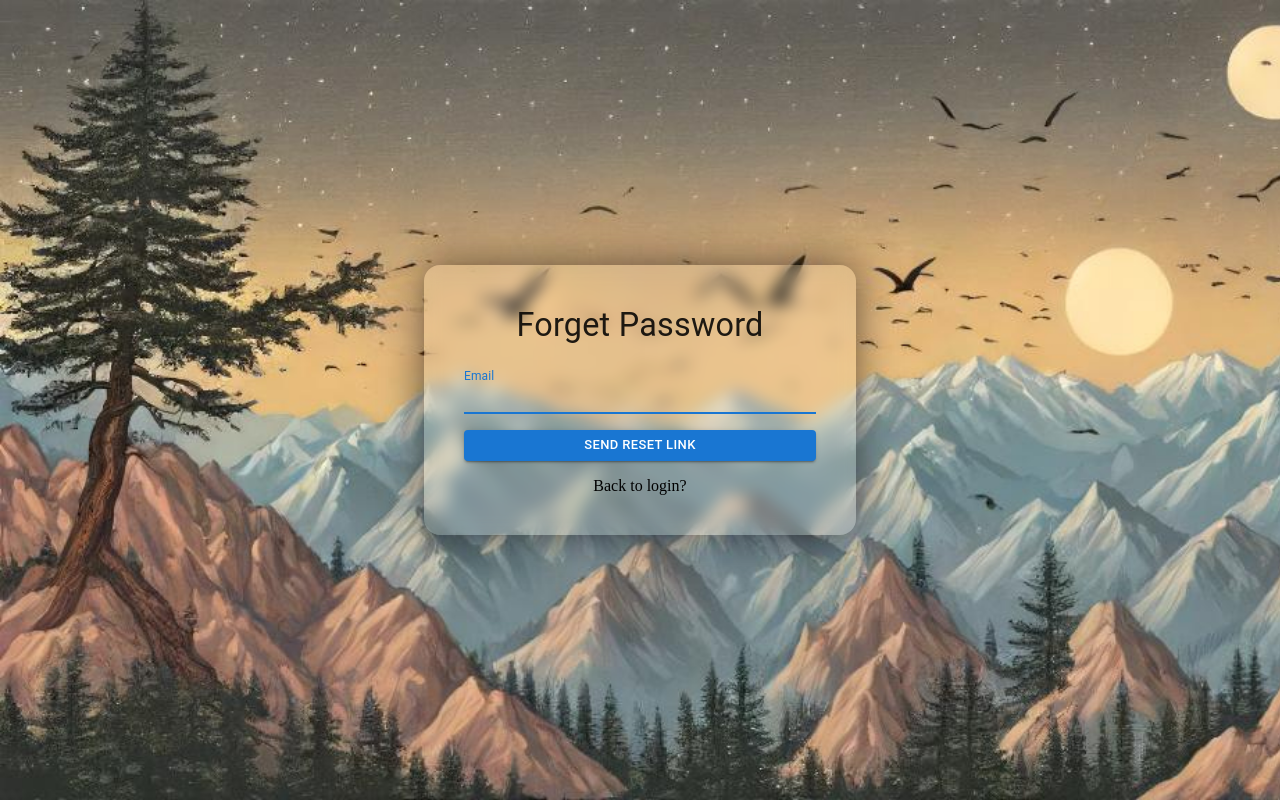
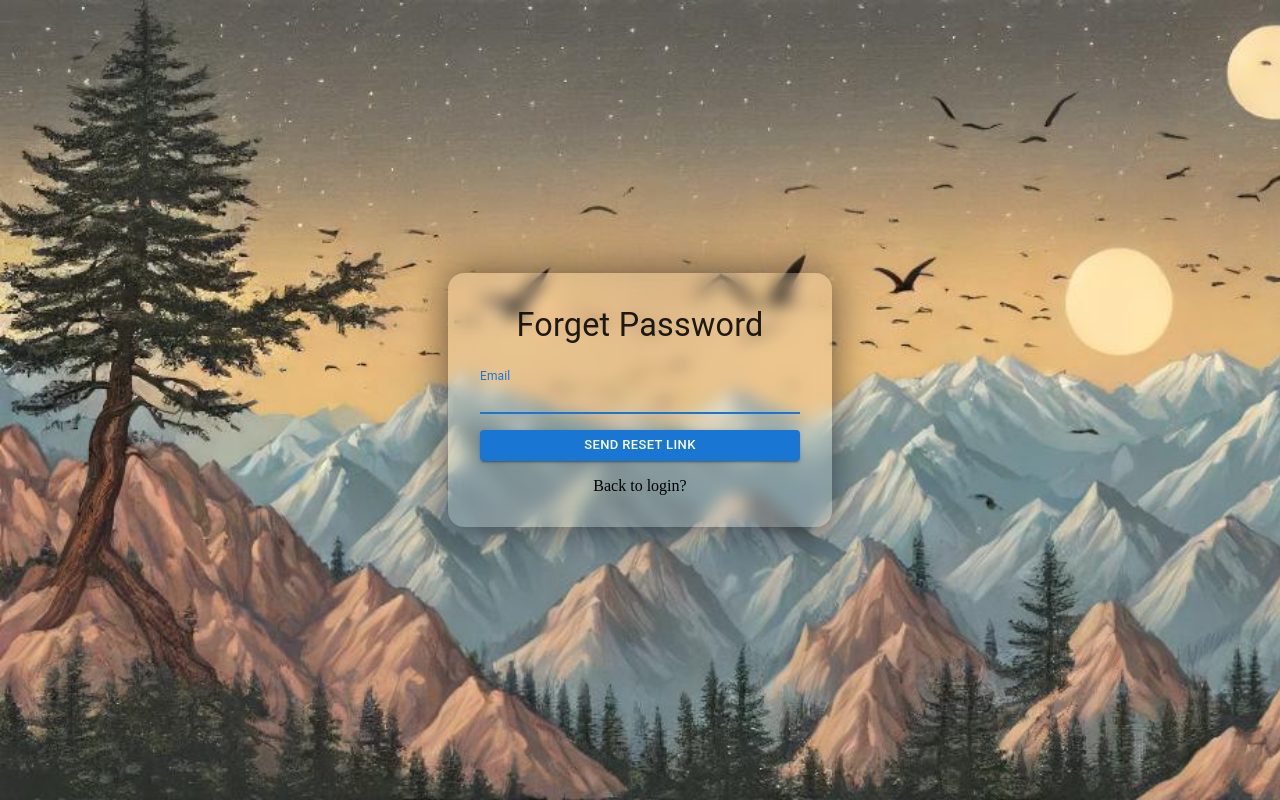
Before and after one commit to prakashmishra1234/Mern_Project, a React (Create React App) app in the folder client/: page /forgot-password in a window 1280 px wide. Built offline with nearby package versions, Linux system fonts and the light colour scheme.

Commit message:
css changes

```diff
--- a/client/src/Components/common/layout/AuthLayout.tsx
+++ b/client/src/Components/common/layout/AuthLayout.tsx
@@ -26,7 +26,7 @@ const AuthLayout = () => {
           backdropFilter: "blur(8px)",
           backgroundColor: "rgba(255,255,255,0.13)",
           width: { sm: "45%", md: "30%", xs: "100%" },
-          p: 3,
+          m: 3,
         }}
       >
         <Outlet />
--- a/client/src/pages/auth/ForgotPassword.tsx
+++ b/client/src/pages/auth/ForgotPassword.tsx
@@ -26,7 +26,7 @@ const ForgotPassword: React.FC = () => {
       component="form"
       id="ForgotPasswordForm"
       onSubmit={formik.handleSubmit}
-      m={2}
+      m={4}
     >
       <Typography
         variant="h4"
--- a/client/src/pages/auth/Login.tsx
+++ b/client/src/pages/auth/Login.tsx
@@ -40,7 +40,7 @@ const Login: React.FC = () => {
   });
 
   return (
-    <React.Fragment>
+    <Box m={2}>
       <Typography variant="h4" fontSize={"small"} textAlign={"center"}>
         Sign In
       </Typography>
@@ -65,7 +65,7 @@ const Login: React.FC = () => {
           navigateToPasswordForm={navigateToPasswordForm}
         />
       </SwipeableViews>
-    </React.Fragment>
+    </Box>
   );
 };
 
--- a/client/src/pages/auth/Register.tsx
+++ b/client/src/pages/auth/Register.tsx
@@ -32,7 +32,7 @@ const Register: React.FC = () => {
       id="RegisterUserForm"
       component="form"
       onSubmit={formik.handleSubmit}
-      m={3}
+      m={4}
     >
       <Typography
         variant="h4"
--- a/client/src/pages/auth/ResetPassword.tsx
+++ b/client/src/pages/auth/ResetPassword.tsx
@@ -25,7 +25,7 @@ const ResetPassword: React.FC = () => {
       component="form"
       id="ResetPasswordForm"
       onSubmit={formik.handleSubmit}
-      m={3}
+      m={4}
     >
       <Typography
         variant="h4"
```
